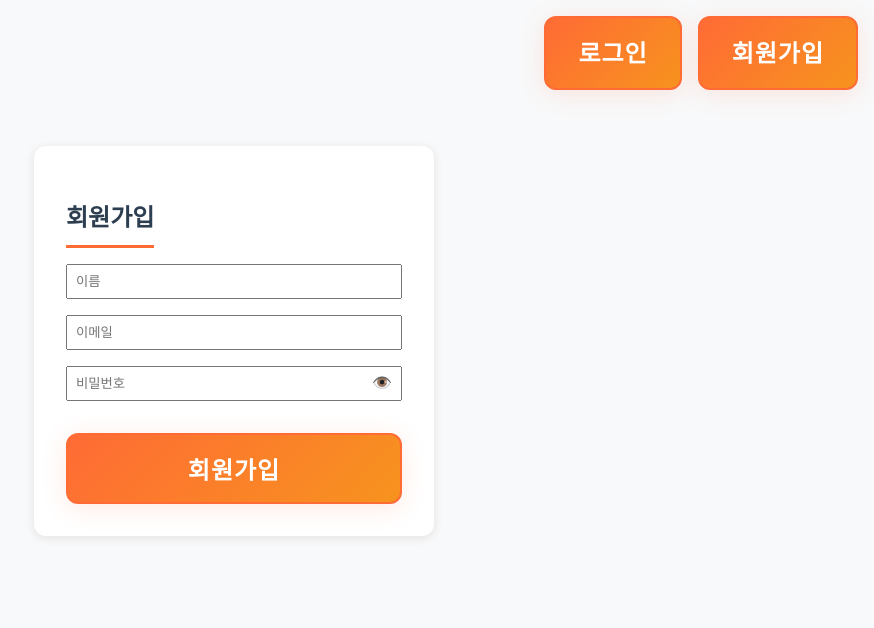
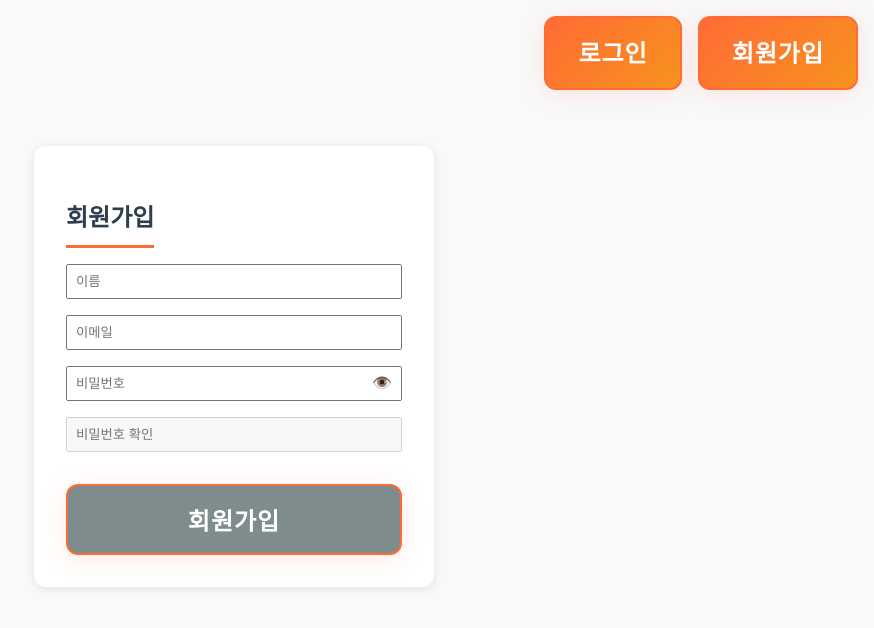
Before and after one commit to yabsed/React-Week5, a React (Vite) app: page /React-Week5/signup in a window 1280 px wide. Shown: the top 628 px of the page, without its empty margins (406-1280 px from the left). Built offline with nearby package versions, Linux system fonts and the light colour scheme.

Commit message:
check pwd

```diff
--- a/src/SignupForm.jsx
+++ b/src/SignupForm.jsx
@@ -27,14 +27,21 @@ export default function SignupForm({ onSignup }) {
   const [name, setName] = useState('');
   const [email, setEmail] = useState('');
   const [password, setPassword] = useState('');
+  const [passwordConfirm, setPasswordConfirm] = useState('');
   const [error, setError] = useState('');
   const [loading, setLoading] = useState(false);
   const [showPassword, setShowPassword] = useState(false);
   const [passwordFocused, setPasswordFocused] = useState(false);
   const navigate = useNavigate();
 
+  const passwordsMatch = password && password === passwordConfirm;
+
   const handleSubmit = async (e) => {
     e.preventDefault();
+    if (!passwordsMatch) {
+      setError('비밀번호가 일치하지 않습니다.');
+      return;
+    }
     setLoading(true);
     setError('');
 
@@ -97,7 +104,23 @@ export default function SignupForm({ onSignup }) {
         </span>
       </div>
       {passwordFocused && <PasswordRequirements password={password} />}
-      <button className="button button-strong" type="submit" disabled={loading} style={{ width: '100%', marginTop: 16 }}>회원가입</button>
+      <div style={{ position: 'relative', width: '100%', marginBottom: 16 }}>
+        <input
+          type={showPassword ? 'text' : 'password'}
+          placeholder="비밀번호 확인"
+          value={passwordConfirm}
+          onChange={e => setPasswordConfirm(e.target.value)}
+          required
+          disabled={!password}
+          style={{ width: '100%', padding: 8, paddingRight: 40 }}
+        />
+      </div>
+      {passwordConfirm && !passwordsMatch && (
+        <div style={{ color: 'red', fontSize: 12, marginTop: -8, marginBottom: 8 }}>
+          비밀번호가 일치하지 않습니다.
+        </div>
+      )}
+      <button className="button button-strong" type="submit" disabled={loading || !passwordsMatch} style={{ width: '100%', marginTop: 16 }}>회원가입</button>
       {error && <div style={{ color: 'red', marginTop: 12 }}>{error}</div>}
     </form>
   );
```
